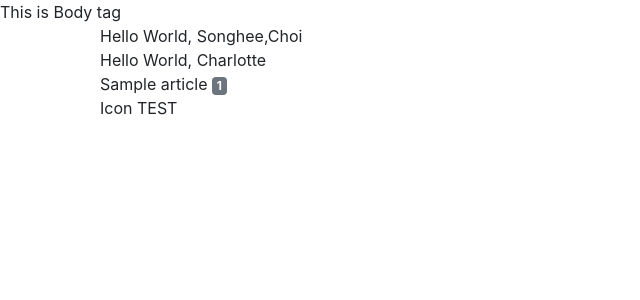
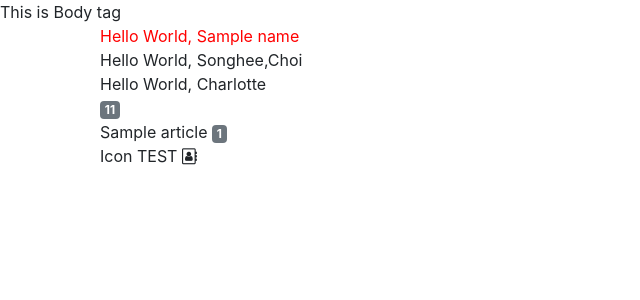
Before and after one commit to cand0701/what_for_lunch, a Django app: template src/templates/index.html in a window 1280 px wide. Shown: the top 300 px of the page, without its empty margins (0-640 px from the left). Run offline with Django 3.2, Linux system fonts and the light colour scheme; tables that the repository leaves empty hold one stand-in row (values such as "Sample post"); the template is opened without the code that fills it: values that come from a table or form of the project are taken from there, most other values are stand-ins (such as "Sample title", 1, 10 or a date in 2020); some libraries are stand-ins or nearby versions.

Commit message:
css적용

```diff
--- a/src/firstsite/settings.py
+++ b/src/firstsite/settings.py
@@ -119,3 +119,8 @@ USE_TZ = True
 # https://docs.djangoproject.com/en/1.10/howto/static-files/
 
 STATIC_URL = '/static/'
+
+STATICFILES_DIRS = [
+    os.path.join(BASE_DIR, "static"),
+    # '/var/www/static/',
+]
--- a/src/templates/index.html
+++ b/src/templates/index.html
@@ -2,19 +2,21 @@
 
 {% block body %}
 <div class = "container">
-    <div class="col-lg-6">
-        <!--<div class = "colorful-text">Hello World, {{name}}</div>-->
+    <div class="col-sm-6">
+        <div class = "colorful-text">Hello World, {{name}}</div>
         <div>Hello World, Songhee,Choi</div>
         <div>Hello World, Charlotte</div>
+        <span class="badge badge-secondary">11</span>
     </div>
-    <div class="col-sm-2">
+    <div class="col-sm-6">
         {% for article in article_list %}
         <div>{{article.title}} <span class="badge badge-secondary">{{article.view_count}}</span></div>
         {% endfor%}
     </div>
-    <div class="col-sm-2">
+    <div class="col-sm-12">
         <span>Icon TEST</span>
-        <i class="fas fa-futbol"></i>
+        <i class="fa fa-address-book-o" aria-hidden="true"></i>
+
     </div>
 
 </div>
```
